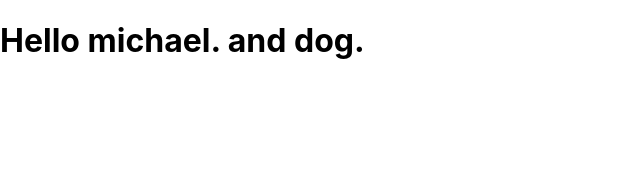
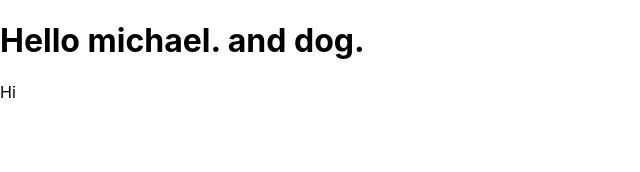
Before and after one commit to KyeAtkinson/BedeGaming-Website, a React (Create React App) app: page / in a window 1280 px wide. Shown: the top 172 px of the page, without its empty margins (0-640 px from the left). Built offline with nearby package versions, Linux system fonts and the light colour scheme.

Commit message:
Internal Component

```diff
--- a/src/App.jsx
+++ b/src/App.jsx
@@ -2,6 +2,8 @@ import React from 'react';
 // import Navigation from './components/Navigation';
 // import Body from './components/Body';
 import './App.css';
+
+const Home = () => (<p>Hi</p>);
 
 function App() {
   return (
@@ -9,6 +11,7 @@ function App() {
       {/* <Navigation /> */}
       {/* <Body /> */}
       <h1>Hello michael. and dog.</h1>
+      <Home />
     </div>
   );
 }
```
